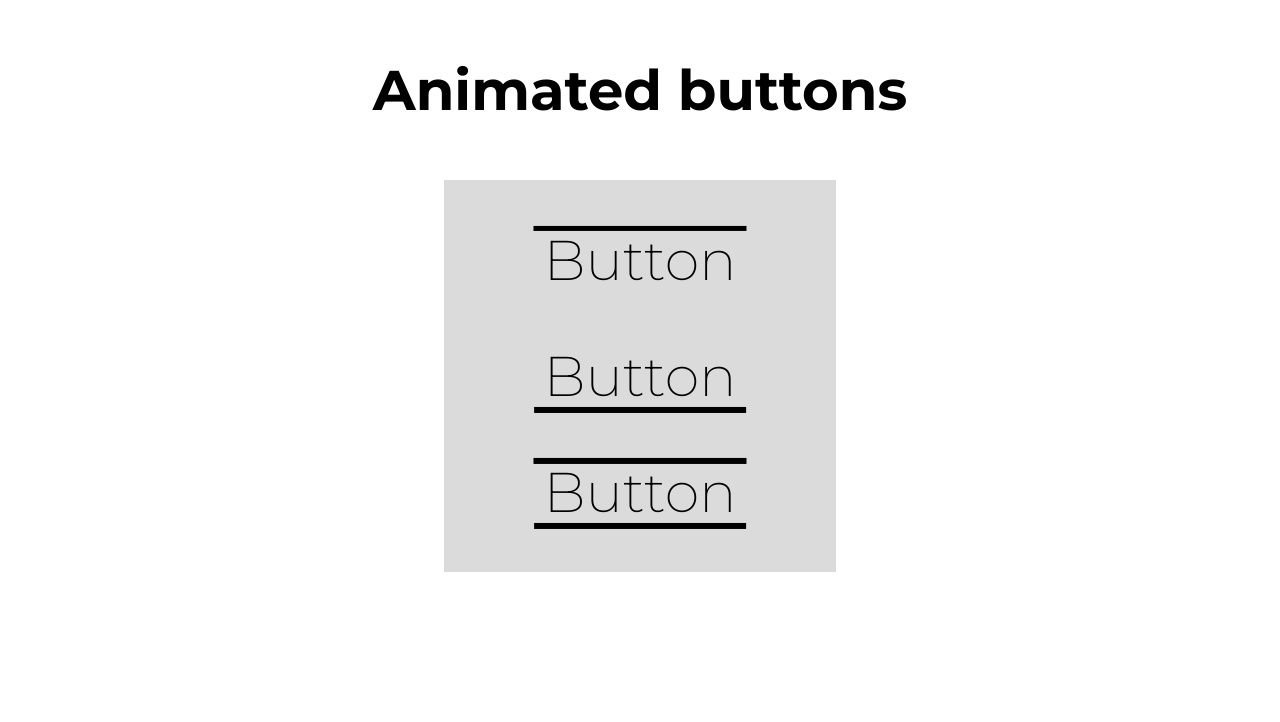
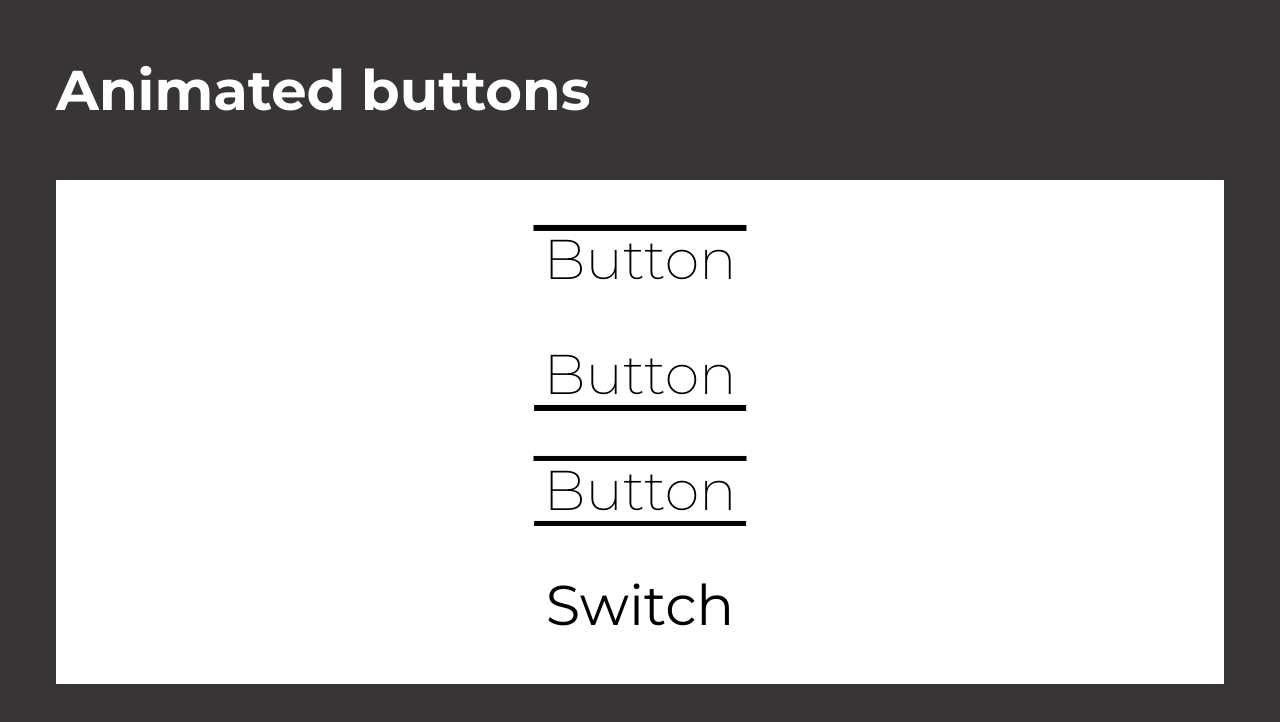
Before and after one commit to lubingeremy/animated-buttons, a plain HTML site: page index.html in a window 1280 px wide. Drawn offline with Linux system fonts and the light colour scheme.

Commit message:
New button, type: switch

```diff
--- a/index.html
+++ b/index.html
@@ -15,6 +15,9 @@
         <button id="btn1">Button</button>
         <button id="btn2">Button</button>
         <button id="btn3">Button</button>
+        <button id="btn4">Switch</button>
     </main>
+
 </body>
+<script src="/script.js"></script>
 </html>
--- /dev/null
+++ b/script.js
@@ -0,0 +1,3 @@
+let switchButton = document.getElementById("btn4")
+
+// console.log(switchButton)
--- a/styles.css
+++ b/styles.css
@@ -11,11 +11,11 @@
     border: 5px dotted red;
 }
 body{
-    display: flex;
-    align-items: center;
-    justify-content: center;
-    flex-direction: column;
     padding: 1rem;
+    background-color: rgb(58, 53, 53);
+}
+h1{
+    color: white;
 }
 main{
     margin-top: 1rem;
@@ -23,9 +23,9 @@ main{
     align-items: center;
     justify-content: space-evenly;
     flex-direction: column;
-    height: 7rem;
-    width: 7rem;
-    background-color: rgba(128, 128, 128, 0.281);
+    height: 9rem;
+    width: 100%;
+    background-color: white;
 }
 button{
     background-color: transparent;
```
Also changed, not shown: 1 other file.
